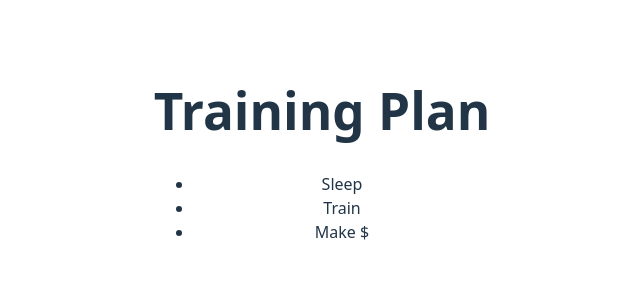
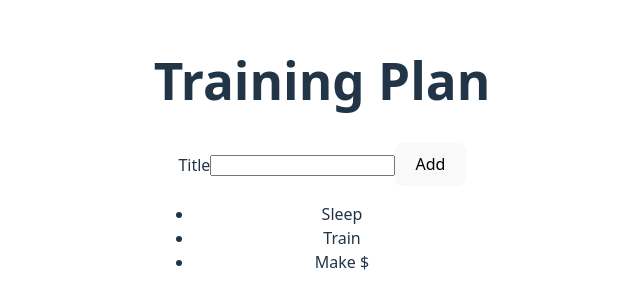
Before and after one commit to Alarlar/react-training, a React (Vite) app: page / in a window 1280 px wide. Shown: the part 246-552 px from the top of the page, without its empty margins (318-958 px from the left). Built offline with nearby package versions, Linux system fonts and the light colour scheme.

Commit message:
Added AddTodoForm companent to App.jsx

```diff
--- /dev/null
+++ b/src/AddTodoForm.jsx
@@ -0,0 +1,15 @@
+import React from 'react';
+
+function AddTodoForm() { // Это новый компнонент
+    return (
+        <div>
+            <form>
+                <label htmlFor='todoTitle'>Title</label>
+                <input type='text' id='todoTitle'></input>
+                <button type='submit'>Add</button>
+            </form>
+        </div>
+    );
+};
+
+export default AddTodoForm;
--- a/src/App.jsx
+++ b/src/App.jsx
@@ -1,21 +1,14 @@
 import React from 'react';
 import './App.css';
-
-const trainingPlan = [
-  { id: 1, title: "Sleep"},
-  { id: 2, title: "Train"},
-  { id: 3, title: "Make $"}
-];
+import ToplanList from './toplanList';
+import AddTodoForm from './AddTodoForm';
 
 function App() {
  return (
     <div>
       <h1>Training Plan</h1>
-      <ul>
-        {trainingPlan.map((plan) =>
-          <li key={plan.id}>{plan.title}</li>
-      )}
-      </ul>
+      <AddTodoForm />
+      <ToplanList />
     </div>
   );
 }
--- /dev/null
+++ b/src/ToplanList.jsx
@@ -0,0 +1,21 @@
+import React from 'react';
+
+const trainingPlan = [
+    { id: 1, title: "Sleep"},
+    { id: 2, title: "Train"},
+    { id: 3, title: "Make $"}
+  ];
+
+function ToplanList() {
+    return (
+        <div>
+            <ul>
+                {trainingPlan.map((plan) =>
+                    <li key={plan.id}>{plan.title}</li>
+                )}
+            </ul>
+        </div>
+    );
+}
+
+export default ToplanList;
```
